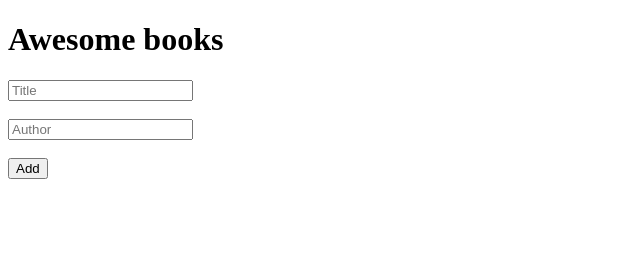
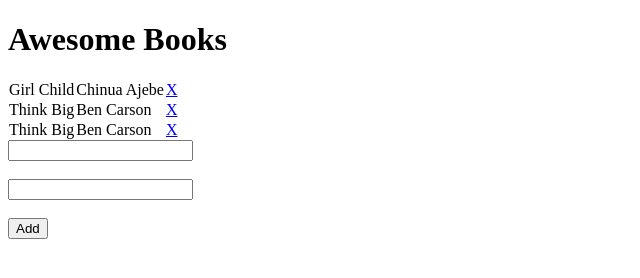
Before and after one commit to kiboma2021/Awesome-Books, a plain HTML site: page index.html in a window 1280 px wide. Shown: the whole page, without its empty margins (0-640 px from the left). Drawn offline with Linux system fonts and the light colour scheme.

Commit message:
Add dynamic html

```diff
--- a/index.html
+++ b/index.html
@@ -8,22 +8,20 @@
 </head>
 <body>
   <header>
-    <h1>Awesome books</h1>
+    <h1>Awesome Books</h1>
+    <div class="book-list"></div>
   </header>
-  <article>
-    <form action="" method="POST">
-      <label for="title">
-        <input type="text" id="title" placeholder="Title">
-      </label> <br> <br>
-      <label for="author">
-        <input type="text" id="author" placeholder="Author">
-      </label> <br> <br>
-      <button type="submit" value="Add">Add</button>
 
-    </form>
+  <main>
+    <section>
+      <form id="add-book">
+        <label for="title"><input type="text" name="title" id="title"></label> <br><br>
+        <label for="author"><input type="text" name="author" id="author"></label> <br><br>
+        <input type="submit" value="Add">
+      </form>
+    </section>
+  </main>
 
-
-  </article>
-
+  <script src="index.js"></script>
 </body>
 </html>
--- /dev/null
+++ b/index.js
@@ -0,0 +1,65 @@
+//Book class: Represent a book
+class Book {
+  constructor(title,author){
+    this.title=title;
+    this.author=author;
+  }
+}
+
+//UI Class: Handle UI Tasks
+class UI {
+  static displayBooks() {
+    const storeBooks=[
+      {
+        title: "Girl Child",
+        author: "Chinua Ajebe",
+      },
+      {
+        title: "Think Big",
+        author: "Ben Carson",
+      },
+      {
+        title: "Think Big",
+        author: "Ben Carson",
+      },
+    ];
+    const books = storeBooks;
+    books.forEach((book) => UI.addBookToList(book));
+  }
+
+  static addBookToList(book) {
+    const list = document.querySelector('.book-list');
+    const row = document.createElement('tr');
+
+    row.innerHTML = `
+    <td>${book.title} </td>
+    <td>${book.author} </td>
+    <td><a href="#">X</a></td>
+    `;
+
+    list.appendChild(row);
+  }
+}
+
+//Store Class: Handle storage
+
+//Event: Display books
+document.addEventListener('DOMContentLoaded', UI.displayBooks);
+
+//Event: Add a book
+document.querySelector('#add-book').addEventListener('submit', (e) => {
+  e.preventDefault();
+  //get form values
+  const book_title = document.querySelector('#title').value;
+  const book_author = document.querySelector('#author').value;
+
+  //Instantiate book
+  const book = new Book(book_title, book_author);
+  //console.log(book);
+  UI.addBookToList(book);
+
+  //clear fields
+  UI.clearFields()
+});
+
+//Event: Remove a book
```
Also changed, not shown: scripts.js (added, +43 -0 lines).
